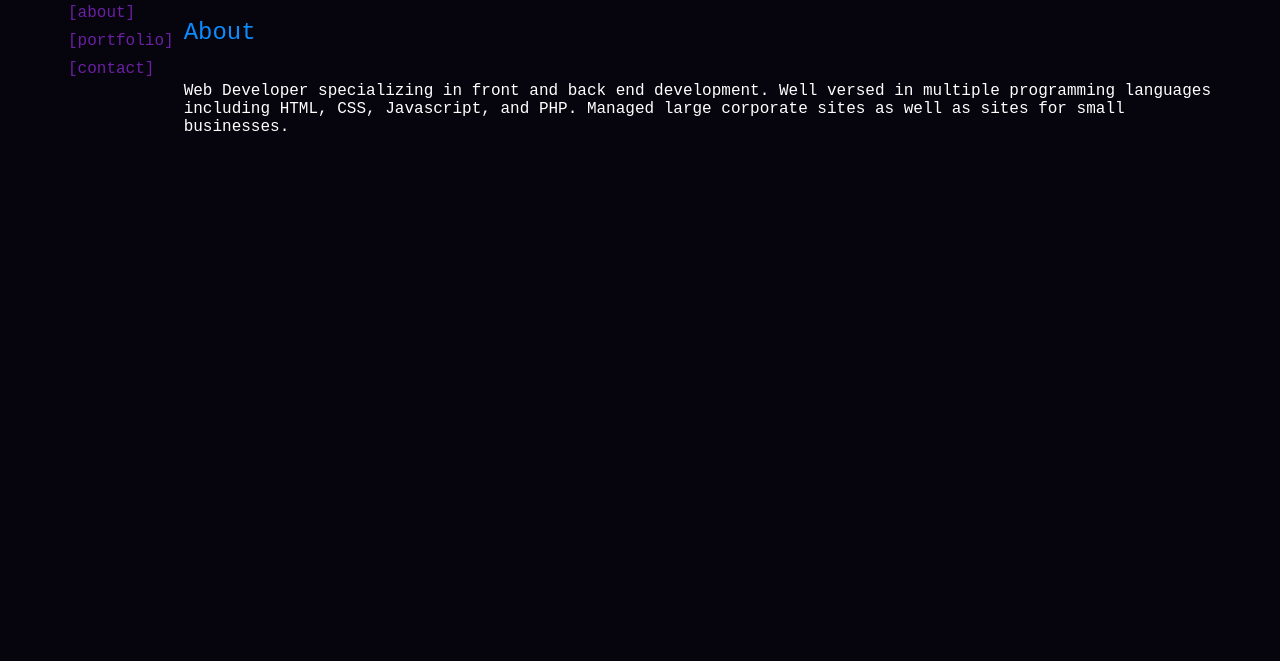
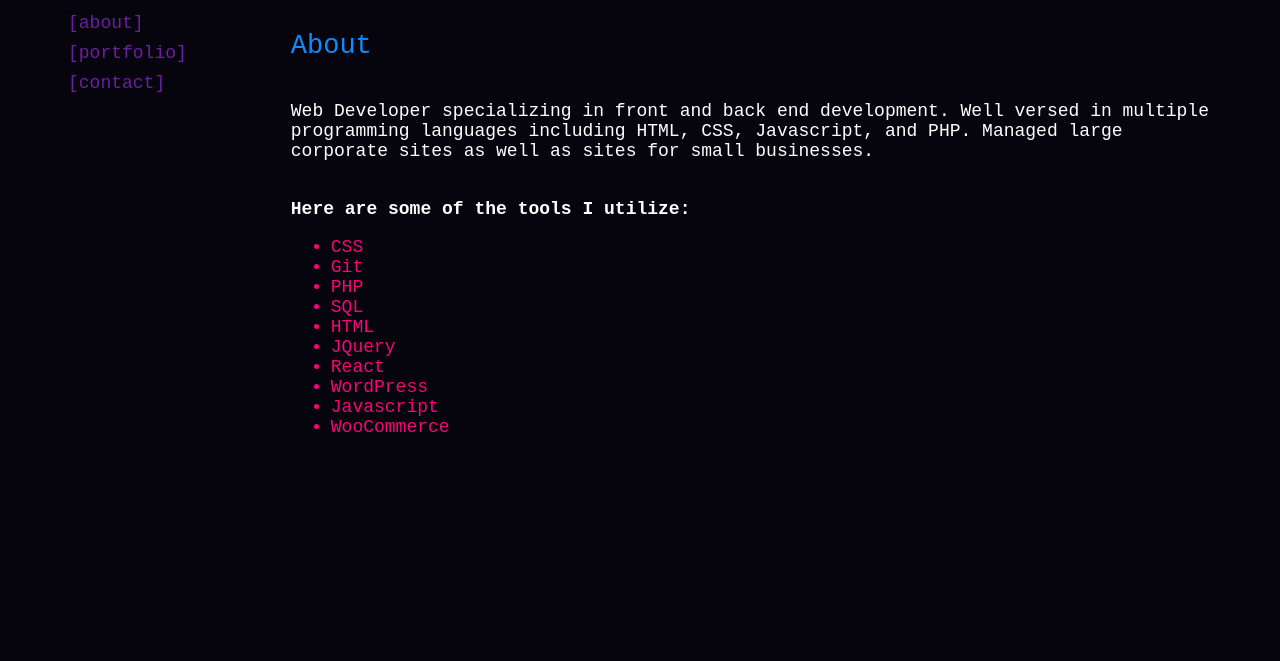
Before and after one commit to ndorsett333/homepage, a plain HTML site: page index.html in a window 1280 px wide. Shown: the part 139-800 px from the top of the page. Drawn offline with Linux system fonts and the light colour scheme.

Commit message:
adding styles and content.

```diff
--- a/index.html
+++ b/index.html
@@ -25,6 +25,7 @@
         padding: 50px;
         color: var(--white);
         font-family: 'IBM', monospace;
+        font-size: 18px;
     }
 
     h1,
@@ -39,6 +40,10 @@
 
     h2 {
       color: var(--dodger-blue);
+    }
+
+    a {
+      color: var(--jade);
     }
 
     .main {
@@ -68,6 +73,10 @@
         background-color: var(--grape);
     }
 
+    .main-content {
+      width: 80%;
+    }
+
     .content-cards .content-card {
       display: none;
       flex-direction: column;
@@ -75,6 +84,10 @@
 
     .content-cards #about-card {
       display: flex;
+    }
+
+    ul li {
+      color: var(--rose);
     }
 
   </style>
@@ -95,7 +108,7 @@
       </div>
     </div>
 
-    <div class="content">
+    <div class="main-content">
       <div class="content-cards">
 
         <div id="about-card" class="content-card">
@@ -104,6 +117,20 @@
             <p>
               Web Developer specializing in front and back end development. Well versed in multiple programming languages including HTML, CSS, Javascript, and PHP. Managed large corporate sites as well as sites for small businesses.
             </p>
+            <br>
+            <strong>Here are some of the tools I utilize:</strong>
+            <ul>
+              <li>CSS</li>
+              <li>Git</li>
+              <li>PHP</li>
+              <li>SQL</li>
+              <li>HTML</li>
+              <li>JQuery</li>
+              <li>React</li>
+              <li>WordPress</li>
+              <li>Javascript</li>
+              <li>WooCommerce</li>
+            </ul>
           </div>
         </div>
 
@@ -114,7 +141,13 @@
 
         <div id="contact-card" class="content-card">
           <h2>Contact</h2>
-          <div class="card-content"></div>
+          <div class="card-content">
+            <strong>Get in touch with me:</strong>
+            <ul>
+              <li><a href="mailto:nicolasdorsett@gmail.com">nicolasdorsett@gmail.com</a></li>
+              <li><a href="https://www.linkedin.com/in/nick-dorsett-740159bb/" target="_blank">LinkedIn</a></li>
+            </ul>
+          </div>
         </div>
 
       </div>
```
